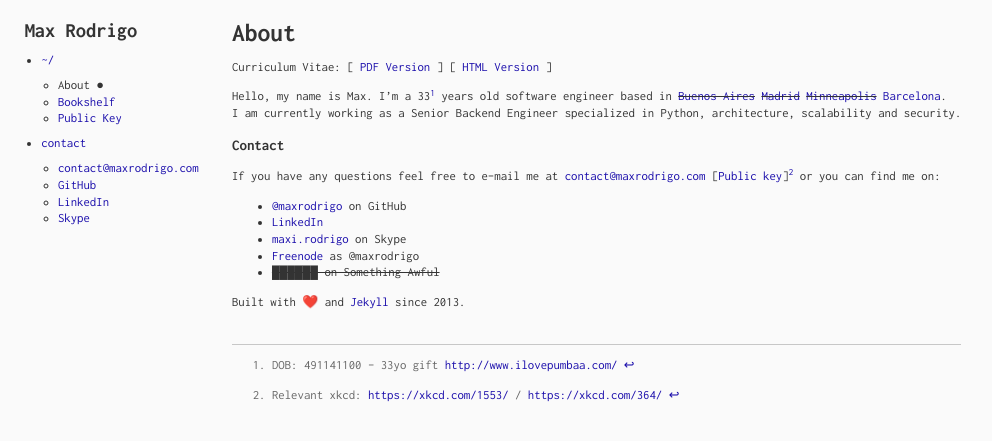
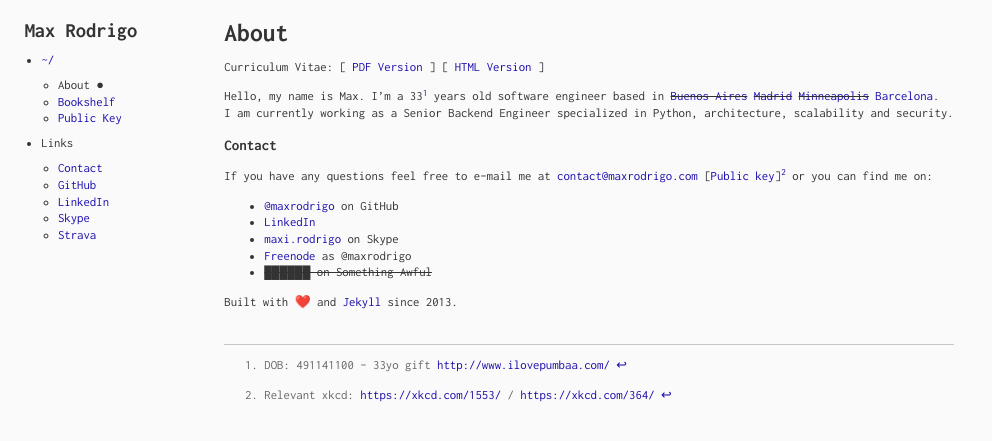
Before and after one commit to maxrodrigo/maxrodrigo.github.io, a Jekyll site: the page built from about.md, in a window 1280 px wide. Shown: the top 441 px of the page, without its empty margins (0-992 px from the left). Built offline with Jekyll 4.4.1, drawn with Linux system fonts in a browser that asks for light colours; emoji names are drawn with the system emoji font.

Commit message:
Add Strava link

```diff
--- a/_includes/header.html
+++ b/_includes/header.html
@@ -41,12 +41,13 @@
         </ul>
       </li>
       <li>
-        <p><a href="about.html#contact">contact</a></p>
+        <p>Links</p>
         <ul>
-          <li><a href="mailto:{{ site.email }}">{{ site.email }}</a></li>
+          <li><a href="about.html#contact">Contact</a></li>
           <li><a href="https://github.com/maxrodrigo/">GitHub</a></li>
           <li><a href="https://www.linkedin.com/in/maxrodrigo/">LinkedIn</a></li>
           <li><a href="skype:maxi.rodrigo?call">Skype</a></li>
+          <li><a href="https://www.strava.com/athletes/maxrodrigo">Strava</a></li>
         </ul>
       </li>
     </ul>
```
Also changed, not shown: 1 other file.
